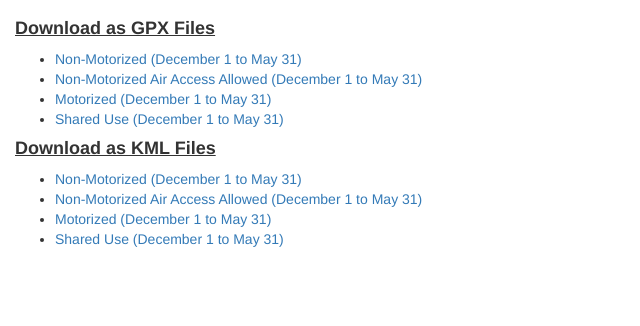
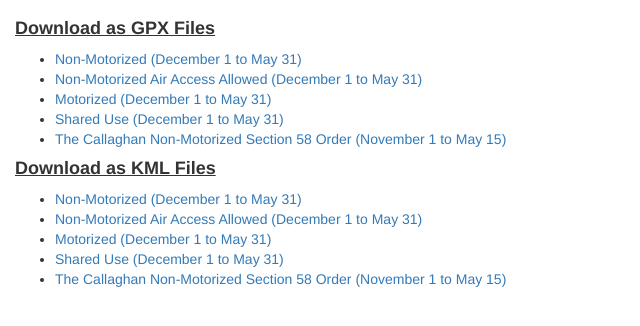
Before and after one commit to david-hurley/non-motorized-areas-django, a Django app: page /download in a window 1280 px wide. Shown: the part 51-377 px from the top of the page, without its empty margins (0-640 px from the left). Run offline with Django 3.2, Linux system fonts and the light colour scheme; some libraries are stand-ins or nearby versions.

Commit message:
updated download links

```diff
--- a/maps/templates/maps/download.html
+++ b/maps/templates/maps/download.html
@@ -15,6 +15,9 @@
     <li><a href="https://lrmp-zones.s3.amazonaws.com/Shared-Use-December1-May31.gpx">
       Shared Use (December 1 to May 31)
     </a></li>
+    <li><a href="https://lrmp-zones.s3.amazonaws.com/Section-58-Order.gpx">
+      The Callaghan Non-Motorized Section 58 Order (November 1 to May 15)
+    </a></li>
   </ul>
   <h4>Download as KML Files</h4>
   <ul>
@@ -30,6 +33,9 @@
     <li><a href="https://lrmp-zones.s3.amazonaws.com/Shared-Use-December1-May31.kml">
       Shared Use (December 1 to May 31)
     </a></li>
+    <li><a href="https://lrmp-zones.s3.amazonaws.com/Section-58-Order.kml">
+      The Callaghan Non-Motorized Section 58 Order (November 1 to May 15)
+    </a></li>
   </ul>
 </div>
 {% endblock content %}
--- a/maps/templates/maps/resources.html
+++ b/maps/templates/maps/resources.html
@@ -31,9 +31,6 @@
       iMapBC - source for map data layers</a> (from iMapBC search for the layer named 'Winter Recreation Zoning - Non-Commercial - Sea to Sky LRMP - Non Legal')
     </li>
   </ul>
-  <p>
-    Note, this is not an exhaustive list of resources. If you know of more please contact me and I will add them.
-  </p>
   <h4>Relevant User Groups</h4>
   <ul>
     <li>British Columbia Mountaineering Club (BCMC)</li>
@@ -44,5 +41,8 @@
     <li>Powder Mountain Snowmobile Club</li>
     <li>Black Tusk Snowmobile Club</li>
   </ul>
+  <p>
+    Note, this is not an exhaustive list of resources. If you know of more please contact me and I will add them.
+  </p>
 </div>
 {% endblock content %}
```
